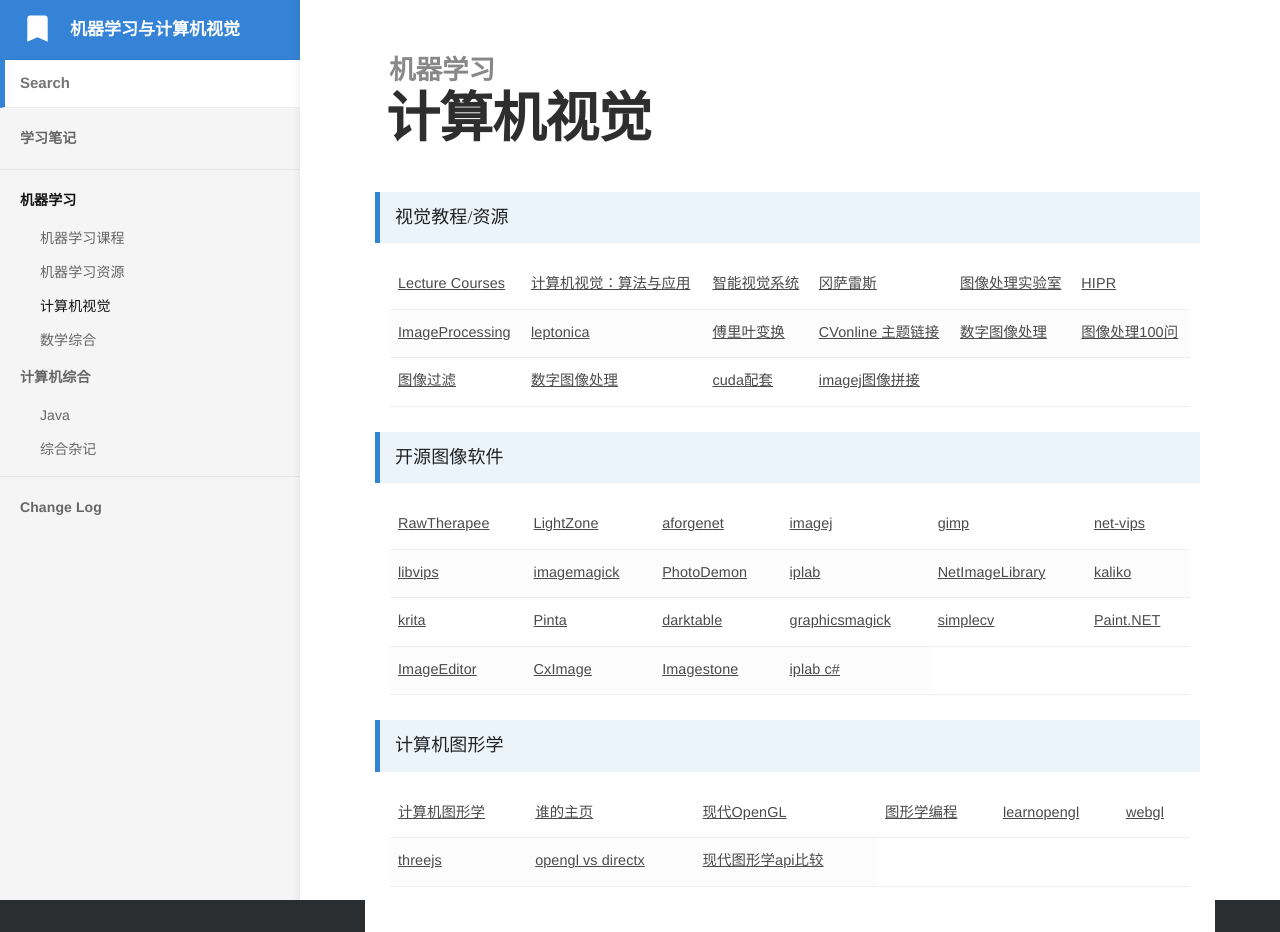
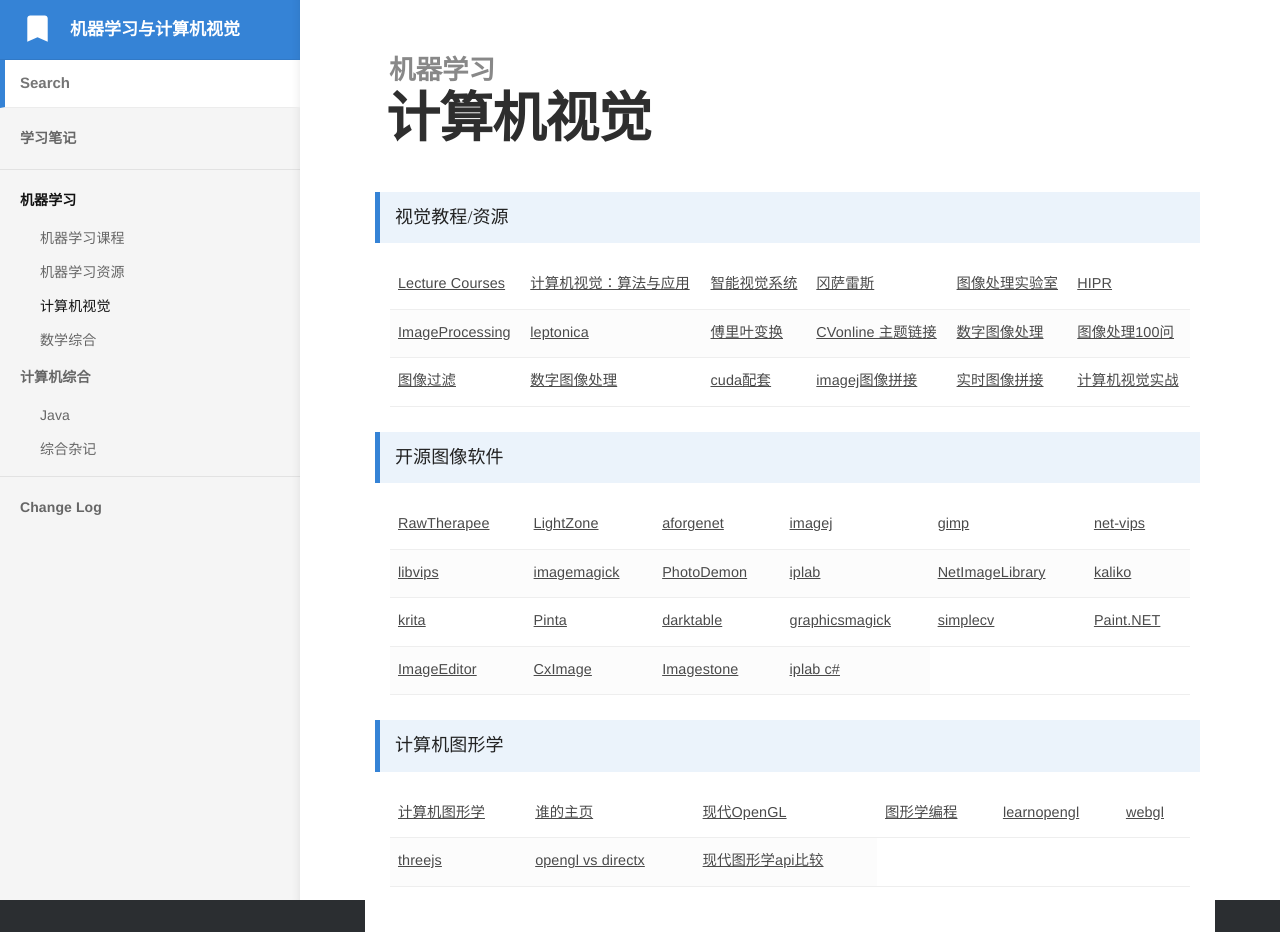
Before and after one commit to bashendixie/Machine_Learning_Notes, a Jekyll site: the page built from _docs/1、机器学习/计算机视觉.md, in a window 1280 px wide. Built offline with Jekyll 4.4.1, drawn with Linux system fonts in a browser that asks for light colours; some web fonts are replaced.

Commit message:
no message

```diff
--- a/_docs/1、机器学习/计算机视觉.md
+++ b/_docs/1、机器学习/计算机视觉.md
@@ -59,6 +59,12 @@
 			</td>
 			<td>
 				<a href="https://imagej.net/plugins/image-stitching" target="_blank">imagej图像拼接</a>
+			</td>
+			<td>
+				<a href="https://cs205-stitching.github.io/" target="_blank">实时图像拼接</a>
+			</td>
+			<td>
+				<a href="https://charmve.github.io/computer-vision-in-action/#/README" target="_blank">计算机视觉实战</a>
 			</td>
 		</tr>
 	</tbody>
```
